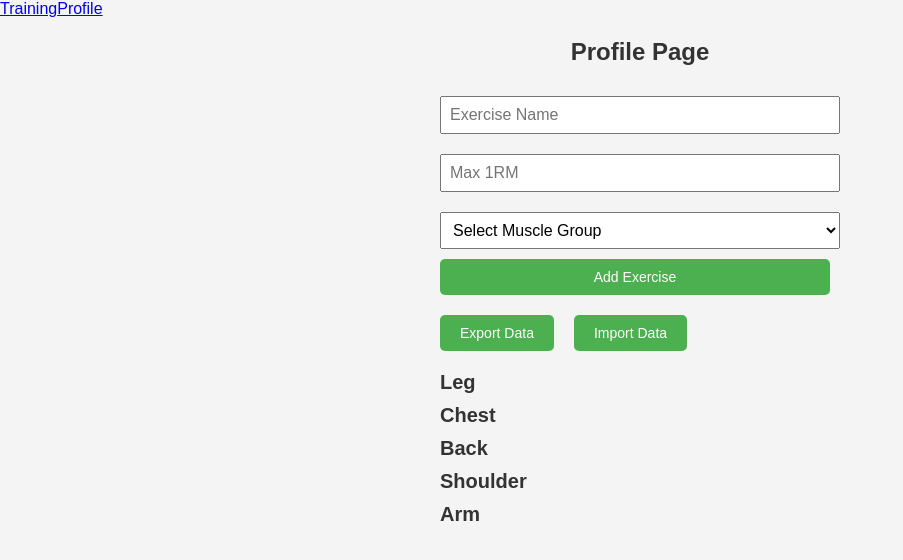
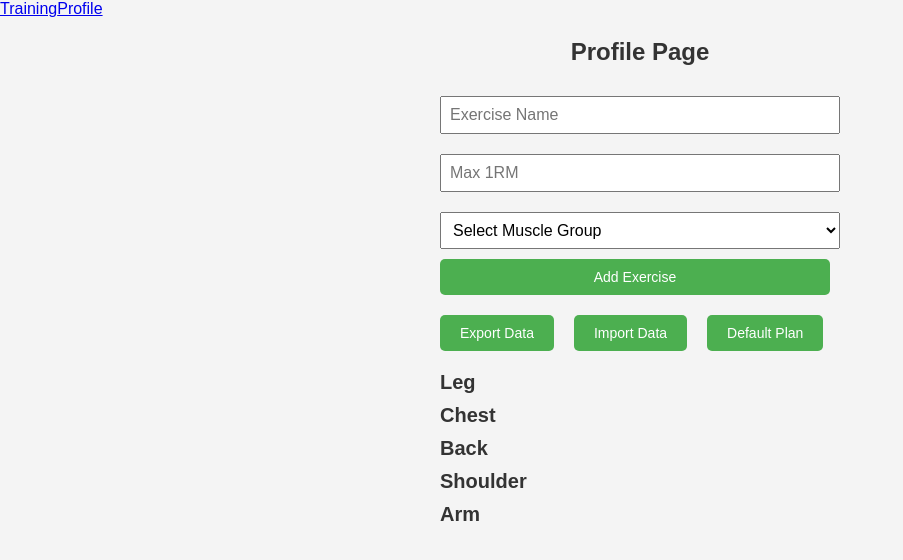
Before and after one commit to dryadd44651/RhythmFit, a React (Create React App) app in the folder frontend/fitness-website/: page /Profile in a window 1280 px wide. Shown: the top 560 px of the page, without its empty margins (0-903 px from the left). Built offline with nearby package versions, Linux system fonts and the light colour scheme.

Commit message:
add Default Plan

```diff
--- a/frontend/fitness-website/src/components/ProfilePage.js
+++ b/frontend/fitness-website/src/components/ProfilePage.js
@@ -1,7 +1,7 @@
 import React, { useState, useEffect } from 'react';
 import { getExercises, updateExercise, addExercise, deleteExercise } from './storage';
 import './ProfilePage.css';
-import './global.css';
+import basicTrainingData from './Basic_training_data.json';
 
 const muscleGroups = ["leg", "chest", "back", "shoulder", "arm"];
 
@@ -90,6 +90,20 @@ const ProfilePage = () => {
     }
   };
 
+  const loadDefaultPlan = () => {
+    const existingExercises = getExercises();
+    if (existingExercises.length > 0) {
+      const confirmOverwrite = window.confirm("This action will overwrite your original plan. Are you sure you want to continue?");
+      if (!confirmOverwrite) return;
+    }
+
+    localStorage.setItem("trainedGroups", JSON.stringify(basicTrainingData.trainedGroups));
+    localStorage.setItem("currentCycle", basicTrainingData.currentCycle);
+    localStorage.setItem("exercises", JSON.stringify(basicTrainingData.exercises));
+    setExercises(getExercises());
+    alert("Default training plan loaded!");
+  };
+
   return (
     <div className="outerContainer">
       <div className="container">
@@ -143,6 +157,7 @@ const ProfilePage = () => {
             onChange={handleImport}
             style={{ display: "none" }}
           />
+          <button onClick={loadDefaultPlan} className="button">Default Plan</button>
         </div>
 
         {/* 顯示訓練動作列表 */}
@@ -150,7 +165,6 @@ const ProfilePage = () => {
           <div key={group} style={{ margin: "10px 0" }}>
             <h3
               className={`groupTitle ${expandedGroup === group ? 'highlightedGroup' : ''}`}
-
               onClick={() => toggleGroup(group)}
             >
               {group.charAt(0).toUpperCase() + group.slice(1)}
```
